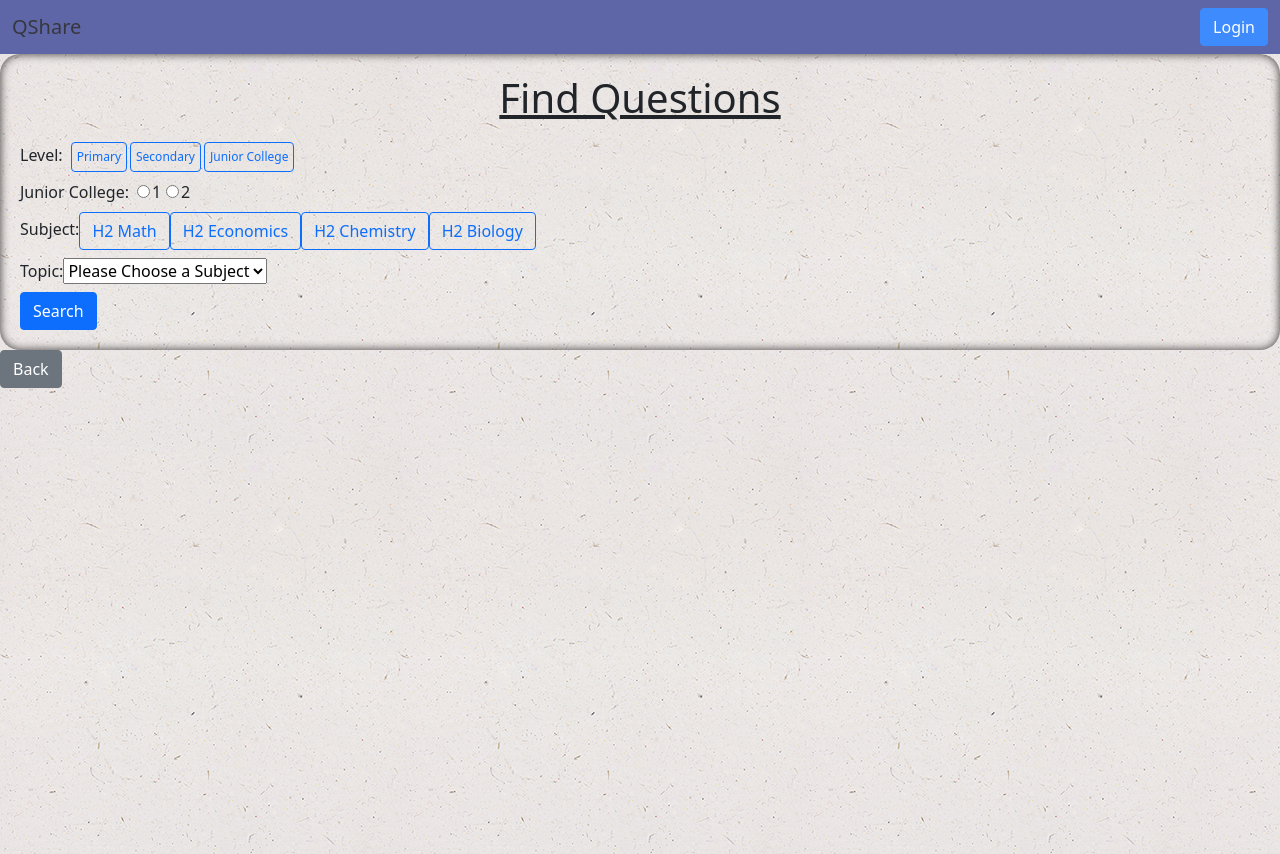
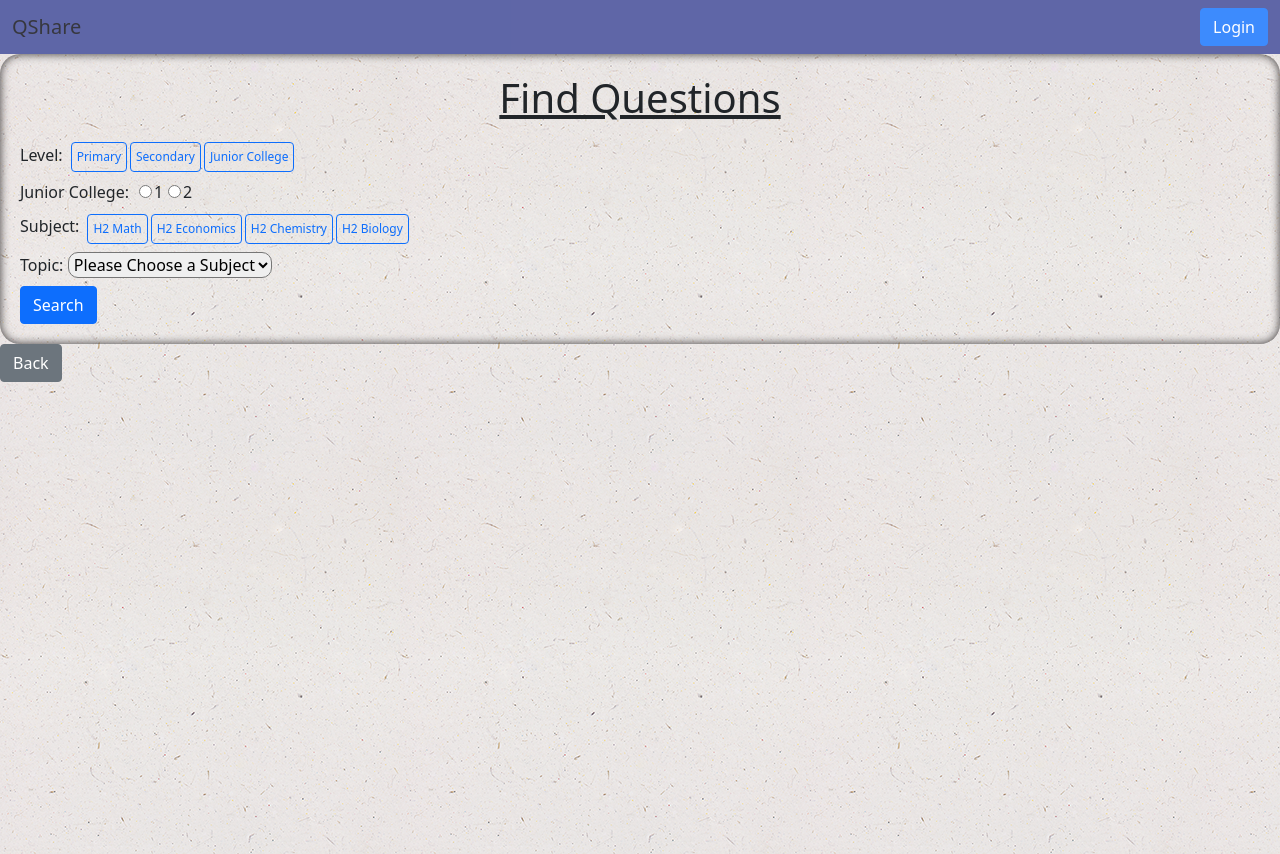
Before and after one commit to sh3ngsh3ng/Project-02-V2, a React (Create React App) app: page / in a window 1280 px wide. Both pictures are taken after a click on the button "Start". Built offline with nearby package versions, Linux system fonts and the light colour scheme.

Commit message:
styled subject field and topic field for search form

```diff
--- a/src/App.css
+++ b/src/App.css
@@ -237,18 +237,15 @@
   margin-bottom: 20px;
 }
 
-.level-btn-label {
+.search-form-label {
   margin-right: 5px;
 }
+
 
 .level-btn {
   margin-left: 3px;
   padding: 5px;
   font-size: 12px;
-}
-
-.find-grade-label {
-  margin-right: 3px;
 }
 
 .find-grade-number {
@@ -258,3 +255,23 @@
 .find-grade-btn {
   margin-left: 5px;
 }
+
+.find-subject-btn {
+  margin-left: 3px;
+  margin-top: 2px;
+  padding: 5px;
+  font-size: 12px;
+}
+
+/* .edit-level-dropdown {
+  margin-left: 5px;
+  border-radius: 10px;
+  text-align-last: center;
+  width: 35%;
+} */
+
+.find-level-dropdown {
+  border-radius: 10px;
+  text-align-last: center;
+  width: auto;
+}
--- a/src/components/GradeRadioBtn.js
+++ b/src/components/GradeRadioBtn.js
@@ -6,7 +6,7 @@ export default function GradeRadioBtn (props) {
 
     return (
         <React.Fragment>
-            <label class="find-grade-label">{levelObj.level}: </label>
+            <label class="search-form-label">{levelObj.level}: </label>
             {levelObj.grade.map(function(grade, i){
                 return (
                     <React.Fragment>
--- a/src/components/SearchForm.js
+++ b/src/components/SearchForm.js
@@ -29,7 +29,7 @@ export default function SearchForm (props) {
                 <div id="search-form">
                     <div><h1 id="search-form-title">Find Questions</h1></div>
                     <div className="mb-2">
-                        <label class="level-btn-label">Level: </label>
+                        <label class="search-form-label">Level: </label>
                         <LevelBtn data={props.data}
                                     updateFormField = {props.updateFormField}
                                     variants={variants}
@@ -45,7 +45,7 @@ export default function SearchForm (props) {
                                         variants={variants}/>
                         </div>
                     <div className="mb-2">
-                        <label>Subject: </label>
+                        <label class="search-form-label">Subject: </label>
                         <SubjectBtn data={props.data}
                                     selectSubject = {props.selectSubject}
                                     selectedSubject = {props.selectedSubject}
@@ -56,7 +56,7 @@ export default function SearchForm (props) {
                                     />
                     </div>
                     <div className="mb-2">
-                        <label>Topic: </label>
+                        <label class="search-form-label">Topic: </label>
                         <TopicList data={props.data}
                                     selectedLevel = {props.selectedLevel}
                                     levelObj = {props.levelObj}
--- a/src/components/SubjectBtn.js
+++ b/src/components/SubjectBtn.js
@@ -12,7 +12,7 @@ export default function SubjectBtn (props) {
                 return (
                     <motion.button type="button"
                             key = {subject}
-                            className={`btn
+                            className={`btn find-subject-btn
                             ${props.selectedSubject == smallCaseSubject ? "btn-success": "btn-outline-primary"}
                             `}
                             value = {smallCaseSubject}
--- a/src/components/TopicList.js
+++ b/src/components/TopicList.js
@@ -8,13 +8,13 @@ export default function TopicList (props) {
 
     if (selectedSubject === "") {
         return (
-            <select>
+            <select class="find-level-dropdown">
                 <option>Please Choose a Subject</option>
             </select>
         )
     } else {
         return (
-            <select class=""
+            <select class="find-level-dropdown"
                     onChange={props.updateFormField}
                     name ="selectedTopic">
                 <option value="">Please Choose a Topic</option>
```
